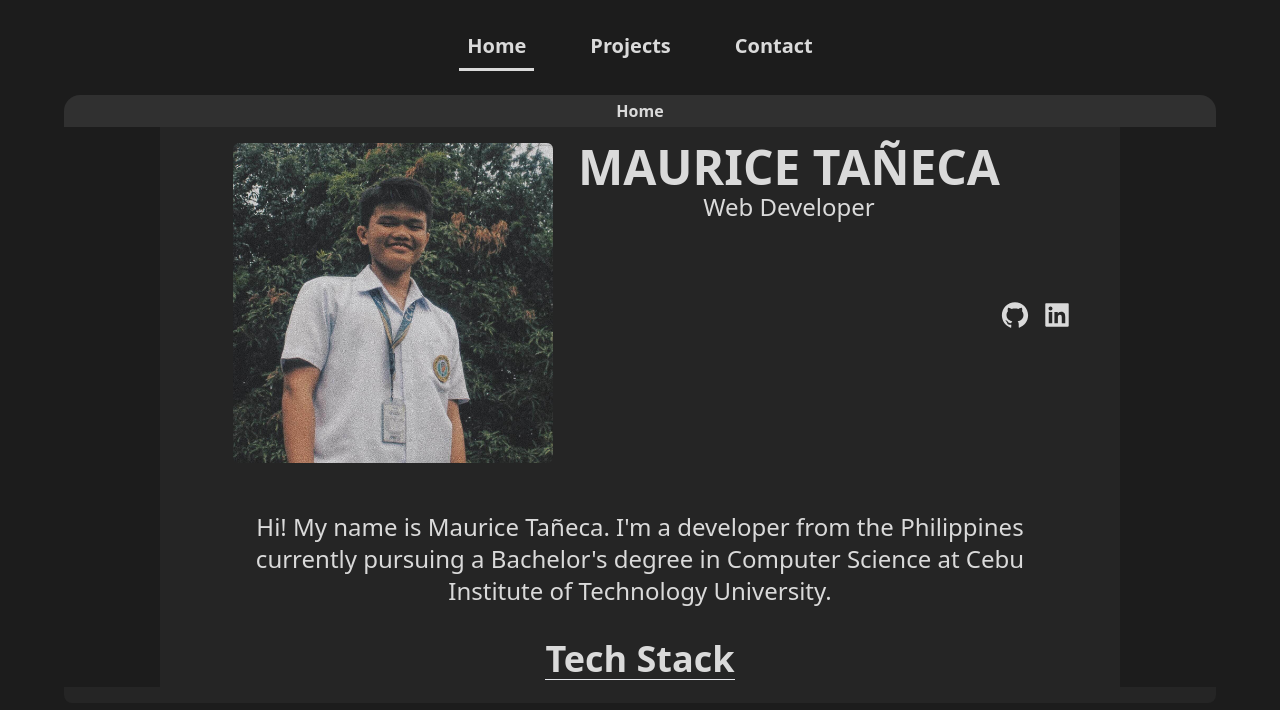
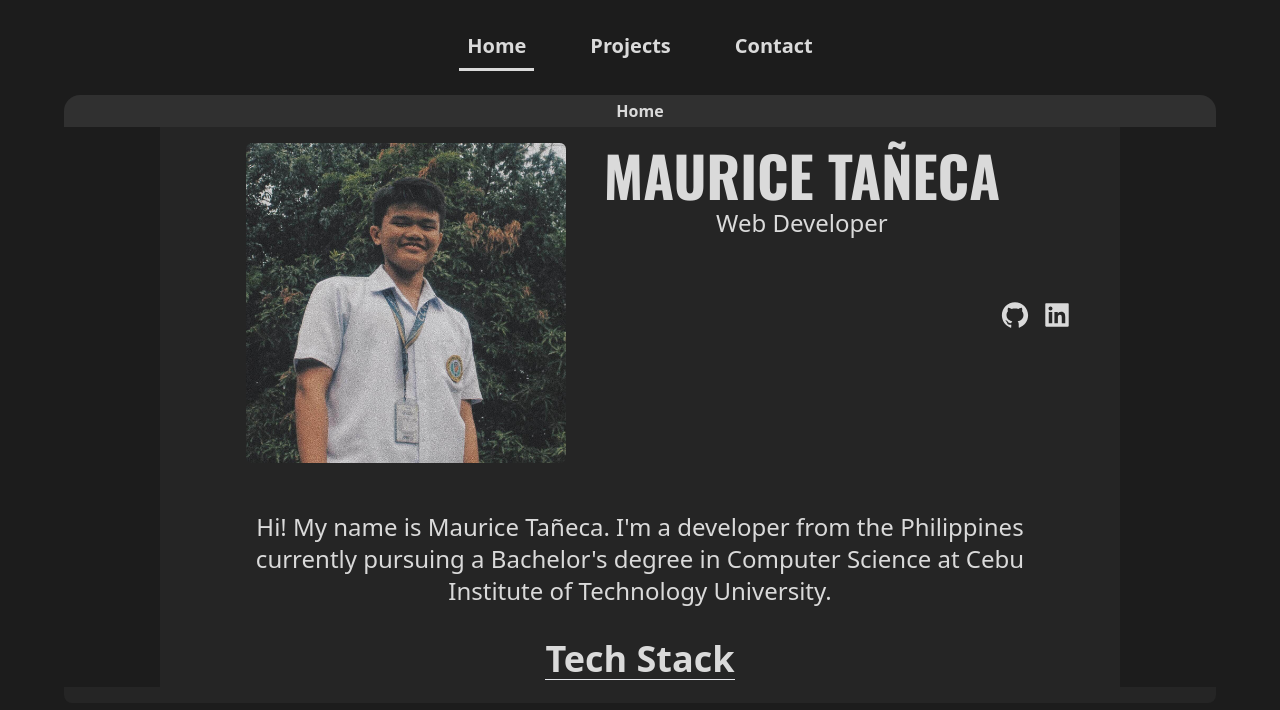
Before and after one commit to pokemau/portfolio, a Next.js app: page / in a window 1280 px wide. Shown: the top 710 px of the page. Built offline with nearby package versions, Linux system fonts and the light colour scheme.

Commit message:
change name font style to oswald

```diff
--- a/src/pages/index.tsx
+++ b/src/pages/index.tsx
@@ -25,7 +25,7 @@ const Home = () => {
               className="w-full max-w-[20rem] mx-auto mb-2 rounded-md aspect-square"
             />
             <div className="flex flex-col items-center">
-              <h1 className="text-[3rem] text-center font-bold leading-none">
+              <h1 className="font-[Oswald] text-[3.5rem] text-center font-bold leading-[4rem]">
                 MAURICE TAÑECA
               </h1>
               <h3 className="text-2xl font-medium">Web Developer</h3>
--- a/src/styles/globals.css
+++ b/src/styles/globals.css
@@ -1,3 +1,5 @@
+@import url("https://fonts.googleapis.com/css2?family=Oswald:wght@200;300;400;500;600;700&display=swap");
+
 @tailwind base;
 @tailwind components;
 @tailwind utilities;
```
